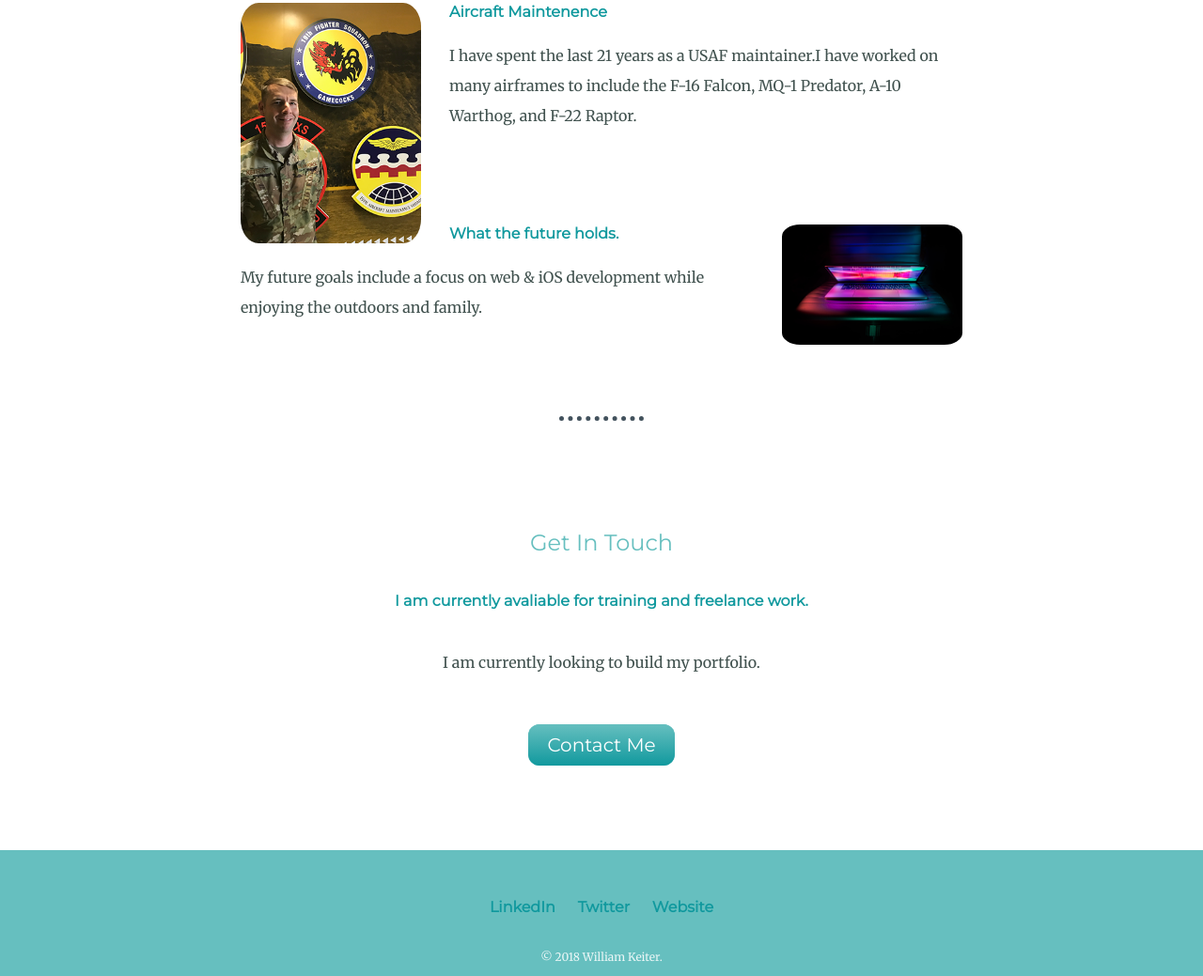
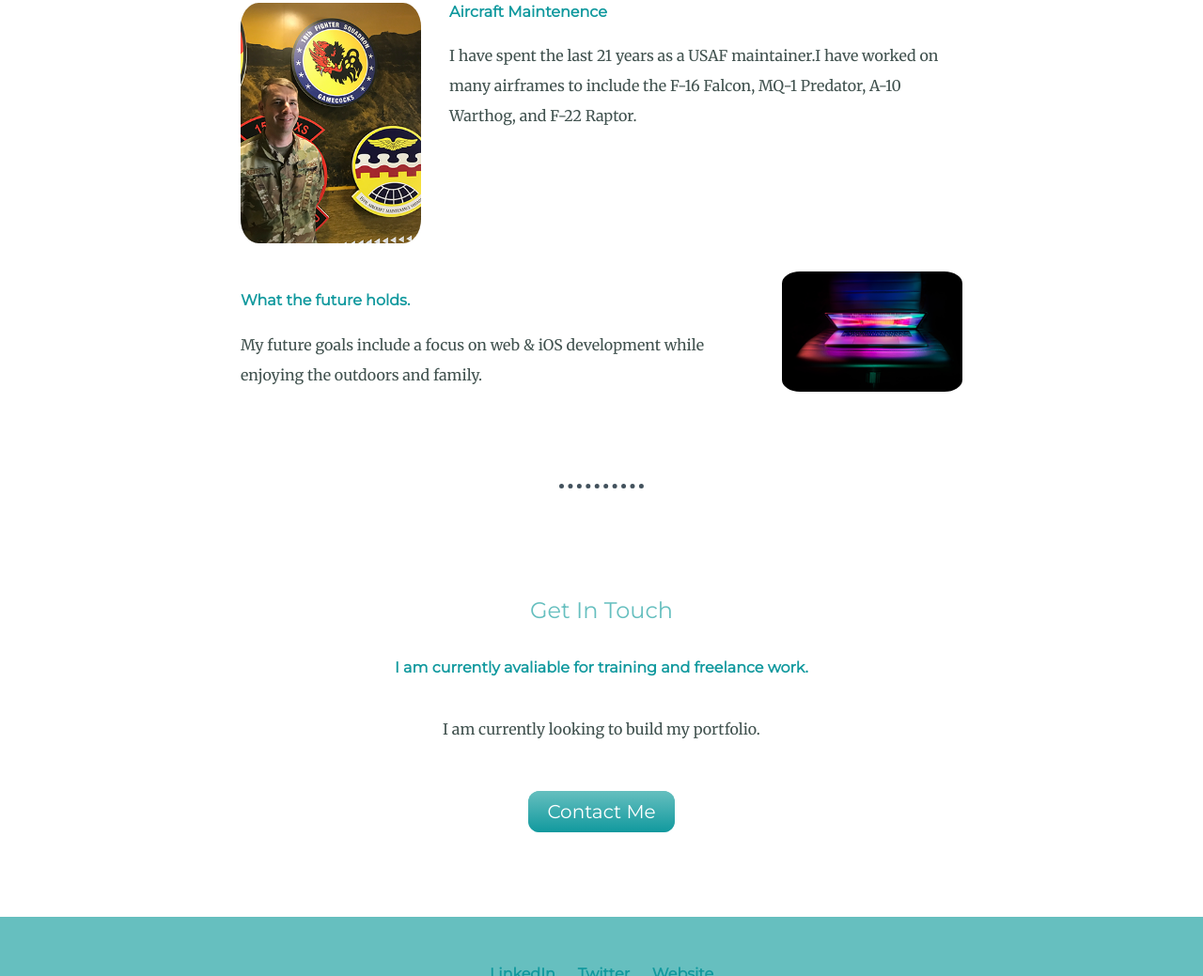
Before and after one commit to williamKeiter/me, a plain HTML site: page index.html in a window 1280 px wide. Shown: the part 1597-2636 px from the top of the page at 94% size. Drawn offline with Linux system fonts and the light colour scheme.

Commit message:
Update skills margins

```diff
--- a/css/styles.css
+++ b/css/styles.css
@@ -159,10 +159,16 @@ a:hover {
 
 .skills {}
 
-.skill-row {
+.skill-row1 {
   width: 60%;
   margin: 100px auto 100px auto;
   text-align: left;
+}
+.skill-row2 {
+  width: 60%;
+  margin: 100px auto 100px auto;
+  text-align: left;
+  padding-top: 50px;
 }
 
 .AMU {
--- a/index.html
+++ b/index.html
@@ -29,12 +29,12 @@
     <hr>
     <div class="skills">
       <h3>My Skills.</h3>
-      <div class="skill-row">
+      <div class="skill-row1">
         <img class="workProfile" src="images/workProfile.png" alt="workProfile-img">
         <h4>Aircraft Maintenence</h4>
         <p>I have spent the last 21 years as a USAF maintainer.I have worked on many airframes to include the F-16 Falcon, MQ-1 Predator, A-10 Warthog, and F-22 Raptor.</p>
       </div>
-      <div class="skill-row">
+      <div class="skill-row2">
         <img class="mac-image" src="images/macbook.png" alt="macbook-img">
         <h4>What the future holds.</h4>
         <p>My future goals include a focus on web & iOS development while enjoying the outdoors and family.</p>
```
